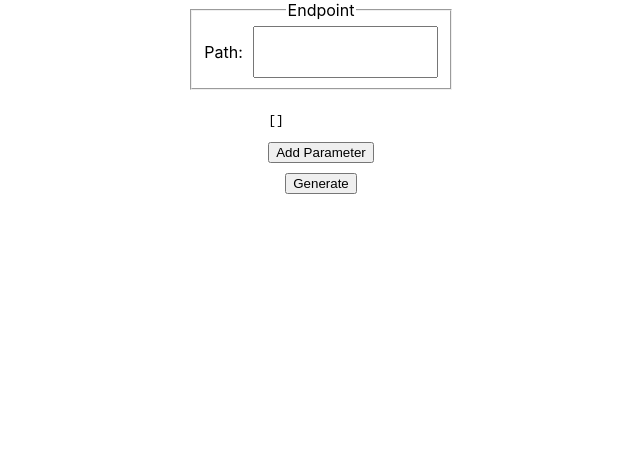
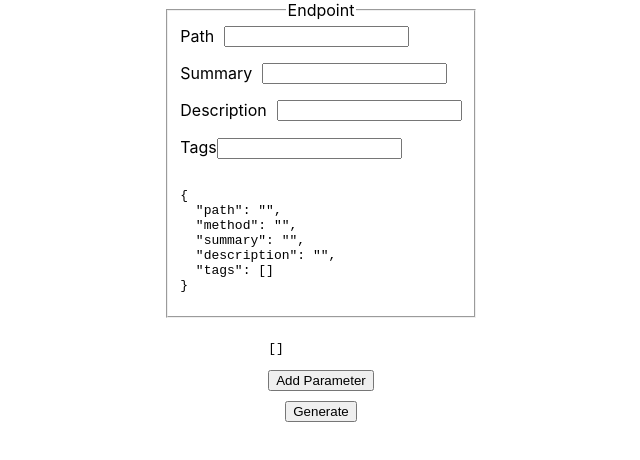
Before and after one commit to BlckHawker/Swagger-Doc-GUI, a React (Create React App) app in the folder app/: page / in a window 1280 px wide. Shown: the top 460 px of the page, without its empty margins (319-959 px from the left). Built offline with nearby package versions, Linux system fonts and the light colour scheme.

Commit message:
Add getting input from endpoints and parameters

```diff
--- a/app/src/App.tsx
+++ b/app/src/App.tsx
@@ -1,13 +1,18 @@
 import Endpoint from "./component/Endpoint"
 import ParameterManager from "./component/ParameterManager";
-import Parameter from "./component/Parameter";
 import './main.css'
+import { EndpointData } from "./interfaces";
+import { useState } from "react";
 
 function App() {
+  const [endpointData, setEndpointData] = useState<EndpointData>({path: "",
+    method: "",
+    summary: "",
+    description: "",
+    tags: []})
   return (
     <div className="flex-vertical">
-      <Endpoint/>
-      {/* <Parameter/> */}
+      <Endpoint data={endpointData} onChange={(updated: EndpointData) => setEndpointData(updated)} />
       <ParameterManager/>
       <button>Generate</button>
     </div>
--- a/app/src/component/Endpoint.tsx
+++ b/app/src/component/Endpoint.tsx
@@ -1,28 +1,35 @@
 import '../main.css'
 import Dropdown from './Dropdown';
 import TextField from './TextField';
-function Endpoint() {
+import {EndpointData} from '../interfaces'
+import TagsField from './TagsField';
+interface Props {
+  data: EndpointData;
+  onChange: (data: EndpointData) => void;
+}
+function Endpoint({ data, onChange }: Props) {
   return (
 
     <fieldset >
   <legend>Endpoint</legend>
-    <div className="flex-horizontal">
-        <p>Path:</p>
-        <input type="text" />
-    </div>
-    {/* <Dropdown
-  name="Methods"
-  options={["DELETE", "GET", "PATCH", "POST", "PUT"]}
-/> */}
-{/* <TextField
-  name="Summary"
-/>
+
+    <TextField
+        name="Path"
+        value={data.path}
+        onChange={(v: any) => onChange({ ...data, path: v })}
+      />
 <TextField
-  name="Description"
-/>
+        name="Summary"
+        value={data.summary}
+        onChange={(v: any) => onChange({ ...data, summary: v })}
+      />
 <TextField
-  name="Tags"
-/> */}
+        name="Description"
+        value={data.description}
+        onChange={(v: any) => onChange({ ...data, description: v })}
+      />
+      <TagsField name={'Tags'} value={data.tags} onChange={(v) => onChange({ ...data, tags: v })}/>
+        <pre>{JSON.stringify(data, null, 2)}</pre>
 </fieldset>
   );
 }
--- a/app/src/component/Parameter.tsx
+++ b/app/src/component/Parameter.tsx
@@ -4,15 +4,16 @@ import TextField from "./TextField";
 import { ParameterData } from "../interfaces";
 
 interface Props {
+  index: number,
   data: ParameterData;
   onChange: (data: ParameterData) => void;
   onDelete: () => void;
 }
 
-function Parameter({ data, onChange, onDelete }: Props) {
+function Parameter({ index, data, onChange, onDelete }: Props) {
   return (
     <fieldset>
-      <legend>Parameter</legend>
+      <legend>{"Parameter " + (index + 1)}</legend>
 
       <Dropdown
         name="In"
--- a/app/src/component/ParameterManager.tsx
+++ b/app/src/component/ParameterManager.tsx
@@ -26,6 +26,7 @@ function ParameterManager() {
     <div>
       {parameters.map((param, index) => (
         <Parameter
+          index={index}
           key={index}
           data={param}
           onChange={(updated) => updateParameter(index, updated)}
--- /dev/null
+++ b/app/src/component/TagsField.tsx
@@ -0,0 +1,31 @@
+interface Props {
+  name: string;
+  value: string[];
+  onChange: (value: string[]) => void;
+}
+
+function TagsField({ name, value, onChange }: Props) {
+  const id = `${name}-input`;
+
+  return (
+    <div>
+      <label htmlFor={id}>{name}</label>
+      <input
+        type="text"
+        id={id}
+        name={name}
+        value={value.join(", ")} // show tags as comma-separated string
+        onChange={(e) => {
+          // split by comma, trim whitespace, filter out empty strings
+          const tags = e.target.value
+            .split(",")
+            .map((t) => t.trim())
+            .filter((t) => t.length > 0);
+          onChange(tags);
+        }}
+      />
+    </div>
+  );
+}
+
+export default TagsField;
```
Also changed, not shown: app/src/interfaces.ts (+10 -1 lines).
